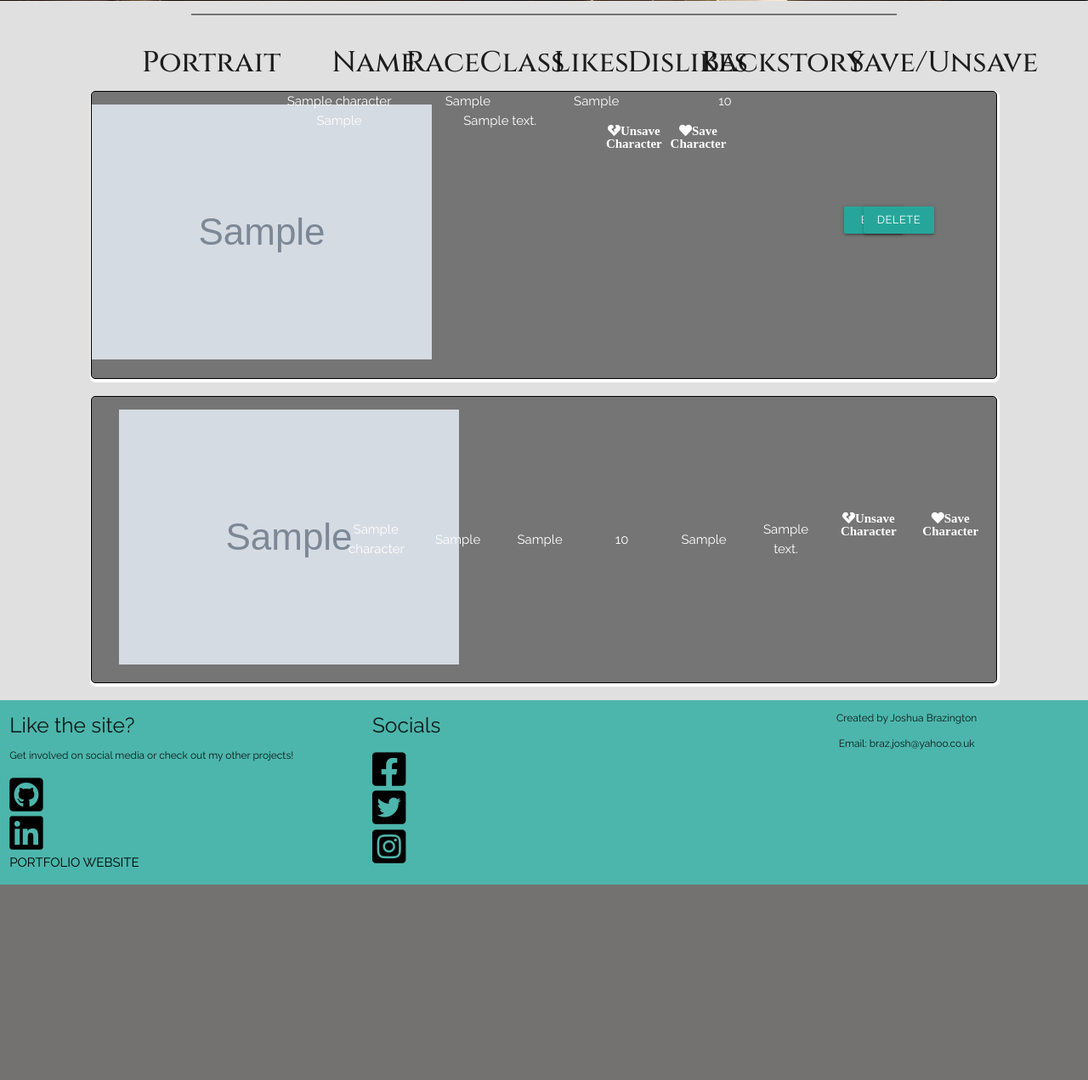
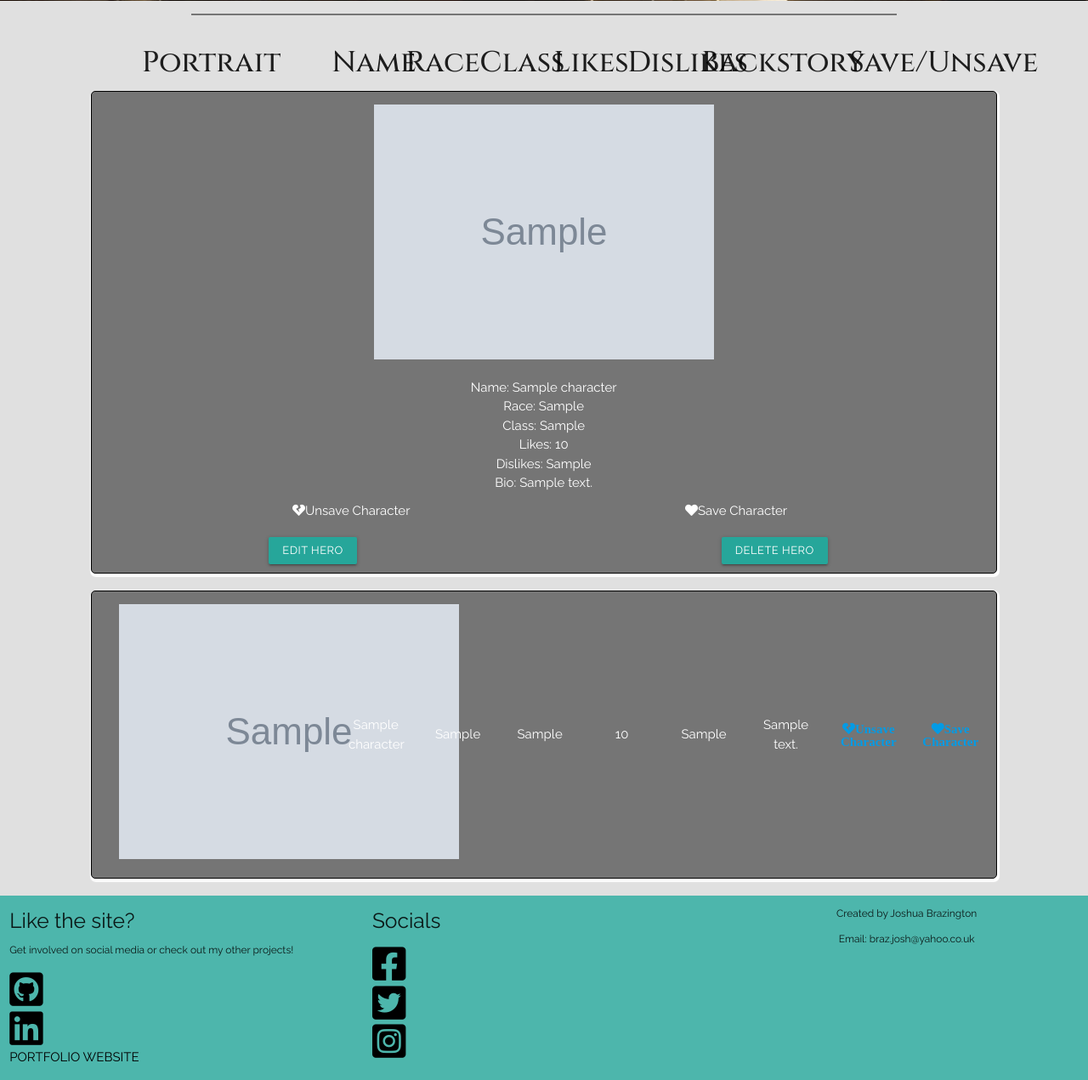
Before and after one commit to Code-Institute-Submissions/IBrazyI-The-Drunken-Goblin, a Flask app: page /search in a window 1280 px wide. Shown: the part 463-1734 px from the top of the page at 85% size. Before the commit the page ends 1504 px from the top, so only its background shows below. Run offline with Flask 2, Linux system fonts and the light colour scheme; grey boxes marked "Sample" are stand-in pictures; a database or web service that is not in the repository returns one stand-in record (values such as "Sample title"); parts of the project's set-up code (start-up, migrations or seed data) failed here and were passed over; some libraries are stand-ins or nearby versions.

Commit message:
Correctley styled save character buttons, also set layout for tavern characters on smaller screen sizes

```diff
--- a/static/css/style.css
+++ b/static/css/style.css
@@ -134,10 +134,15 @@ footer {
 
 .tavern_characters {
     margin-bottom: 20px;
-    padding: 10px 0px 10px 0px;
+    padding: 10px 5px 10px 5px;
     border: 1px solid black;
     box-shadow: 1px 2px 1px 2px;
     border-radius: 5px;
+    overflow: hidden;
+}
+
+.character-button {
+    margin: 10px;
 }
 
 .character_divider {
@@ -147,8 +152,14 @@ footer {
 }
 
 .save-buttons {
+    margin: 10px 0px 10px 0px;
+
+}
+
+.save-button-text {
     color: white;
     text-decoration: none;
+    font-family: 'Raleway', sans-serif;
 }
 
 @media (min-height: 800px) {
--- a/templates/tavern.html
+++ b/templates/tavern.html
@@ -54,21 +54,21 @@
     {% if character|length > 0 %}
         <div class="row">
             <div class="col s10 offset-s1 tavern_characters grey darken-1 white-text valign-wrapper center">
-                <div class="row valign-wrapper">
+                <div class="row">
                     <div class="row">
-                        <div class="character-image col s12 m3"><img src="{{ character.character_image }}"></div>
-                        <div class="col s12 m2"><span class="hide-on-med-and-up">Name: </span>{{ character.character_name }}</div>
-                        <div class="col s12 m2"><span class="hide-on-med-and-up">Race: </span>{{ character.character_race }}</div>
-                        <div class="col s12 m2"><span class="hide-on-med-and-up">Class: </span>{{ character.character_class }}</div>
-                        <div class="col s12 m2"><span class="hide-on-med-and-up">Likes: </span>{{ character.character_likes }}</div>
-                        <div class="col s12 m2"><span class="hide-on-med-and-up">Dislikes: </span>{{ character.character_dislikes }}</div>
-                        <div class="col s12 m3"><span class="hide-on-med-and-up">Bio: </span>{{ character.character_bio }}</div>
-                        <div class="col s12 m1"><a class="button-margin save-buttons fas fa-heart-broken" href="{{ url_for('removesavecharacter', character_id=character._id) }}">Unsave Character</a></div>
-                        <div class="col s12 m1"><a class="button-margin save-buttons fas fa-heart" href="{{ url_for('savecharacter', character_id=character._id) }}">Save Character</a></div>
+                        <div class="character-image"><img src="{{ character.character_image }}"></div>
+                        <div class="col s8 offset-s2"><span class="hide-on-large-and-up">Name: </span>{{ character.character_name }}</div>
+                        <div class="col s8 offset-s2"><span class="hide-on-large-and-up">Race: </span>{{ character.character_race }}</div>
+                        <div class="col s8 offset-s2"><span class="hide-on-large-and-up">Class: </span>{{ character.character_class }}</div>
+                        <div class="col s8 offset-s2"><span class="hide-on-large-and-up">Likes: </span>{{ character.character_likes }}</div>
+                        <div class="col s8 offset-s2"><span class="hide-on-large-and-up">Dislikes: </span>{{ character.character_dislikes }}</div>
+                        <div class="col s8 offset-s2"><span class="hide-on-large-and-up">Bio: </span>{{ character.character_bio }}</div>
+                        <div class="col s5 save-buttons offset-s1"><a class="save-button-text" href="{{ url_for('removesavecharacter', character_id=character._id) }}"><i class="fas fa-heart-broken"></i>Unsave Character</a></div>
+                        <div class="col s5 save-buttons "><a class="save-button-text" href="{{ url_for('savecharacter', character_id=character._id) }}"><i class="fas fa-heart"></i>Save Character</a></div>
                     </div>
                     <div class="row">
-                        <div class="col s6 m1"><a class="button-margin waves-effect waves-light btn-small" href="{{ url_for('edit', character_id=character._id) }}">Edit Hero</a></div>
-                        <div class="col s6 m1"><a class="button-margin waves-effect waves-light btn-small" href="{{ url_for('delete', character_id=character._id) }}">Delete Hero</a></div>
+                        <div class="col s6"><a class="character-button waves-effect waves-light btn-small" href="{{ url_for('edit', character_id=character._id) }}">Edit Hero</a></div>
+                        <div class="col s6"><a class="character-button waves-effect waves-light btn-small" href="{{ url_for('delete', character_id=character._id) }}">Delete Hero</a></div>
                     </div>
                 </div>
             </div>
```
